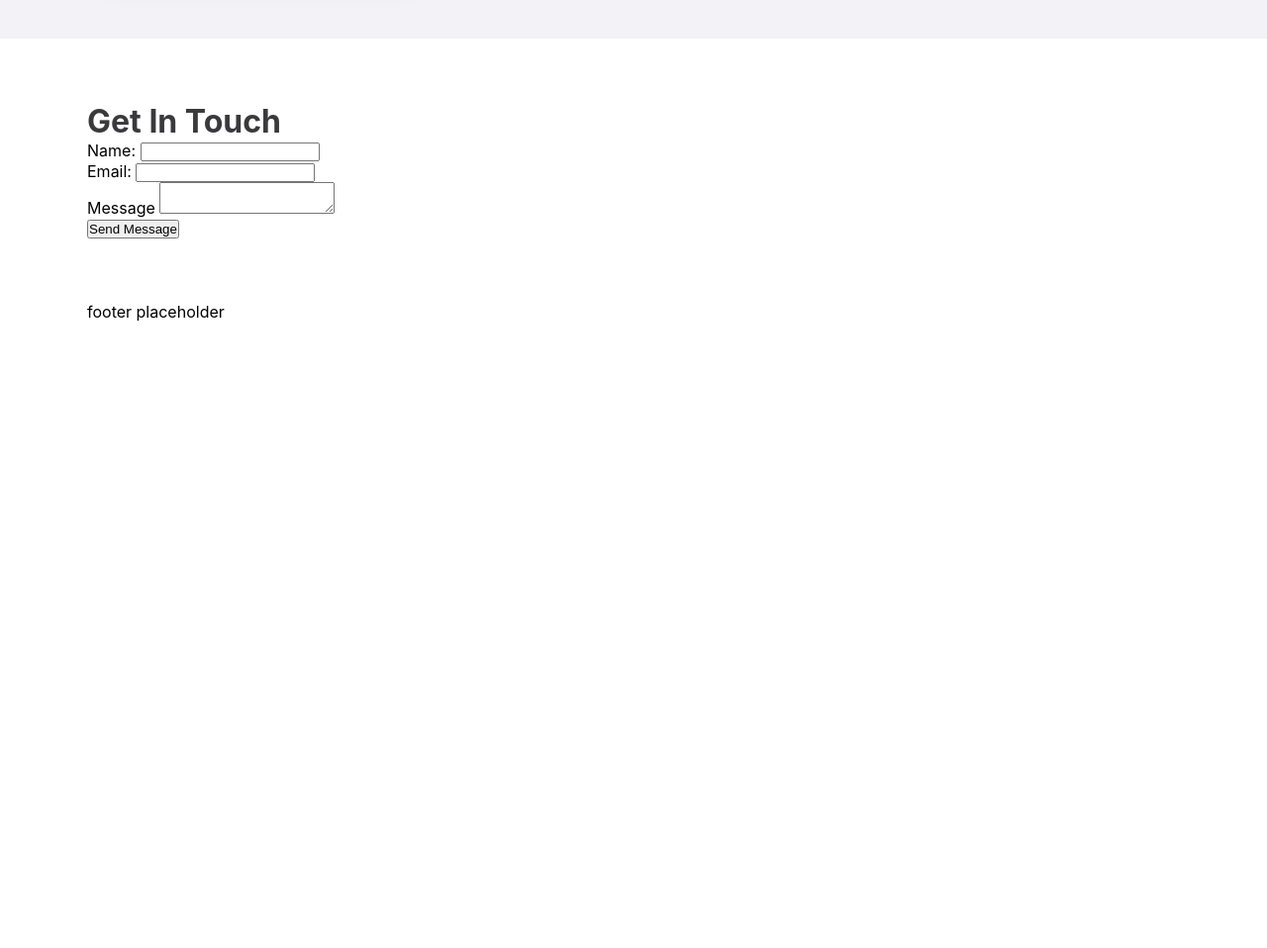
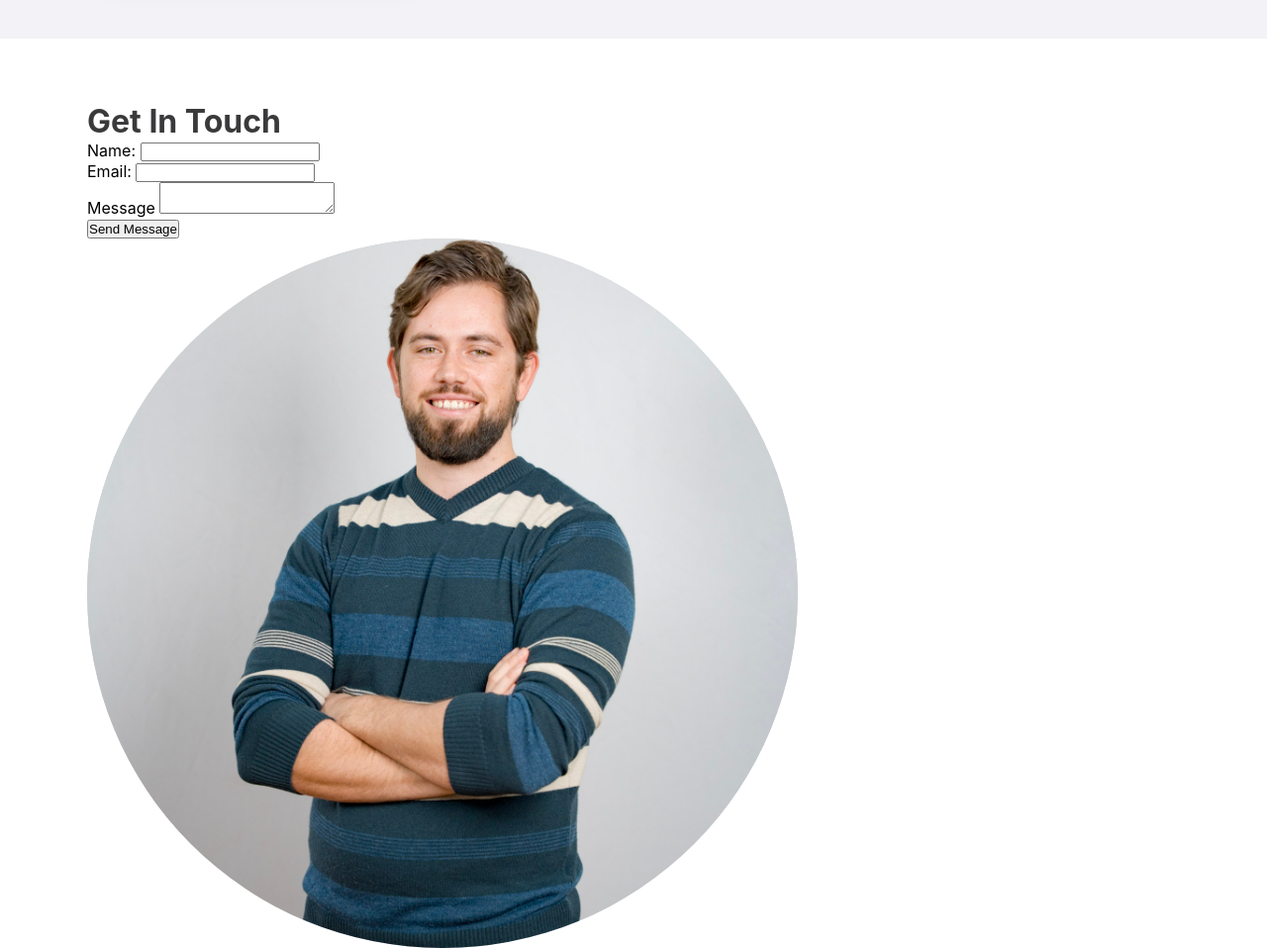
Before and after one commit to DanielChernov99/Personal-Portfolio-Project, a plain HTML site: page index.html in a window 1280 px wide. Shown: the part 1720-2678 px from the top of the page at 99% size. Before the commit the page ends 2045 px from the top, so only its background shows below. Drawn offline with Linux system fonts and the light colour scheme.

Commit message:
added HTML struct for info data container

```diff
--- a/index.html
+++ b/index.html
@@ -172,6 +172,7 @@
             <section class="contact-section" id="contact">
                 <div class="contact-container container">
                     <h2>Get In Touch</h2>
+
                     <div class="form-container">
                         <form action="" method="post">
 
@@ -198,7 +199,17 @@
 
                     </div>
                     <div class="contact-info-container">
+                        <div class="info-data-container">
 
+                        </div>
+                        <div class="social-buttons-container">
+                            <div class="social-image-container">
+                                <div class="home-image-circle">
+                                    <img src="Images/MyPhoto.png" alt="photo of me">
+                                </div>
+                            </div>
+
+                        </div>
                     </div>
                 </div>
             </section>
```
